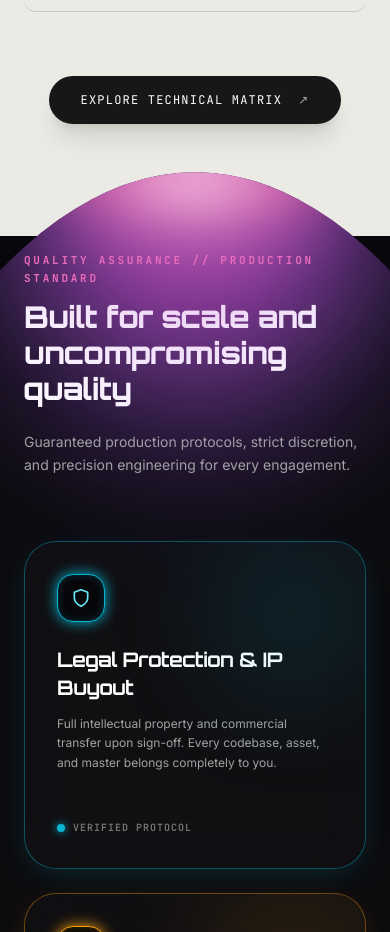
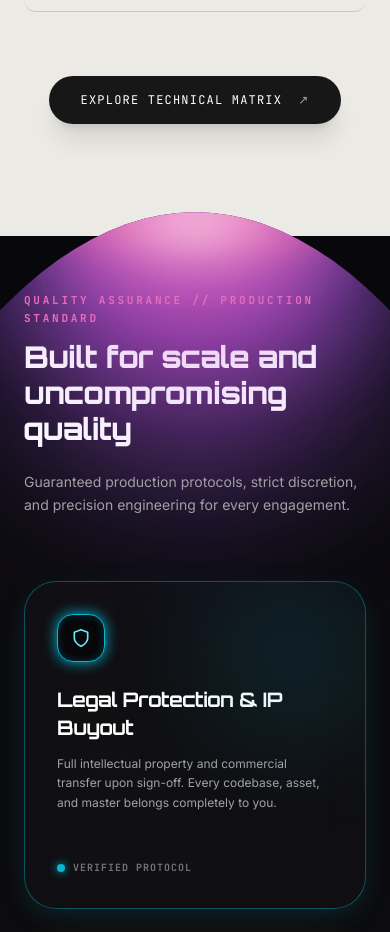
Before and after one commit to mkhamimhasan/youtube-monetization-academy, a React (Vite) app: page / in a window 390 px wide. Shown: the part 7180-8112 px from the top of the page. Built offline with nearby package versions, Linux system fonts and the light colour scheme.

Commit message:
fix(mobile): flat gentle curve on mobile viewport with seamless desktop dome

```diff
--- a/src/components/sections/ReviewsSection.jsx
+++ b/src/components/sections/ReviewsSection.jsx
@@ -87,7 +87,20 @@ const VALUE_PROPS = [
 
 export default function ReviewsSection() {
   return (
-    <section className="w-full bg-[#0c0b0e] text-white py-28 px-6 md:px-12  relative z-10 overflow-visible relative z-10 -mt-16 md:-mt-24 pt-20 md:pt-28 pb-16 bg-[#08080c] relative z-10 -mt-10 md:-mt-24 pt-16 md:pt-28 pb-16 bg-[#08080c] [clip-path:ellipse(340%_100%_at_50%_100%)] md:[clip-path:ellipse(180%_100%_at_50%_100%)]" style={{ clipPath: "ellipse(180% 100% at 50% 100%)" }}>
+    <section className="w-full bg-[#0c0b0e] text-white py-28 px-6 md:px-12  relative z-10 overflow-visible relative z-10 -mt-16 md:-mt-24 pt-20 md:pt-28 pb-16 bg-[#08080c] relative z-10 -mt-10 md:-mt-24 pt-16 md:pt-28 pb-16 bg-[#08080c] [clip-path:ellipse(340%_100%_at_50%_100%)] md:[clip-path:ellipse(180%_100%_at_50%_100%)] relative z-10 -mt-6 md:-mt-24 pt-10 md:pt-28 pb-16 bg-[#08080c] [clip-path:ellipse(750%_100%_at_50%_100%)] md:[clip-path:ellipse(180%_100%_at_50%_100%)]" style={{ clipPath: "ellipse(180% 100% at 50% 100%)" }}>
+      {/* Dynamic Responsive Horizon Light */}
+      <div
+        className="absolute -top-20 md:-top-40 left-1/2 -translate-x-1/2 w-[100vw] md:w-[1200px] h-[220px] md:h-[450px] rounded-full blur-[50px] md:blur-[90px] opacity-75 md:opacity-80 pointer-events-none -z-10"
+        style={{
+          background: 'radial-gradient(ellipse at center, rgba(236,72,153,0.85) 0%, rgba(168,85,247,0.55) 45%, rgba(99,102,241,0.2) 65%, transparent 80%)'
+        }}
+      />
+      <div
+        className="absolute -top-3 md:-top-8 left-1/2 -translate-x-1/2 w-[85vw] md:w-[600px] h-[40px] md:h-[80px] rounded-full blur-[18px] md:blur-[30px] opacity-80 pointer-events-none z-10"
+        style={{
+          background: 'radial-gradient(ellipse at center, rgba(255,255,255,0.9) 0%, rgba(244,114,182,0.5) 40%, transparent 80%)'
+        }}
+      />
       {/* Responsive Nebula & Arc Glow */}
       <div
         className="absolute -top-28 md:-top-40 left-1/2 -translate-x-1/2 w-[95vw] md:w-[1200px] max-w-[100vw] h-[280px] md:h-[450px] rounded-full blur-[60px] md:blur-[90px] opacity-75 md:opacity-80 pointer-events-none -z-10"
```
